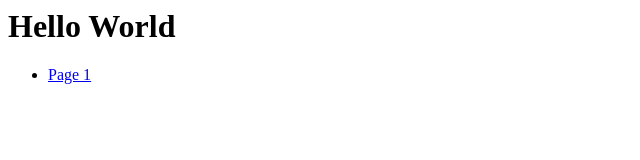
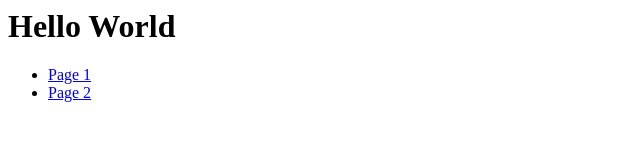
Before and after one commit to SokunbophaSovann2003/Git-Demo, a plain HTML site: page index.html in a window 1280 px wide. Shown: the full height of the page, 0-640 px from the left. Drawn offline with Linux system fonts and the light colour scheme.

Commit message:
a menu item page 2

```diff
--- a/index.html
+++ b/index.html
@@ -1,4 +1,5 @@
 <h1>Hello World</h1>
 <ul>
     <li><a href="page1.html">Page 1</a></li>
+    <li><a href="page2.html">Page 2</a></li>
 </ul>
```
